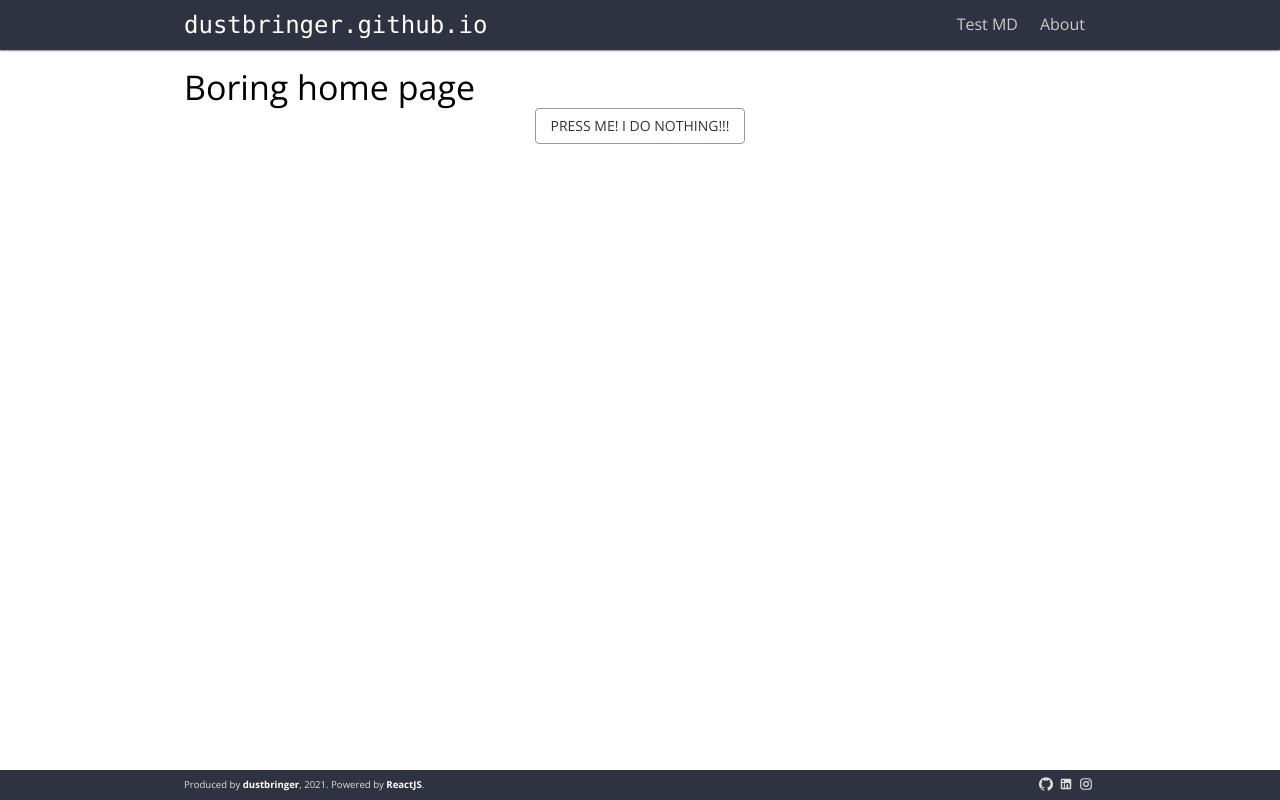
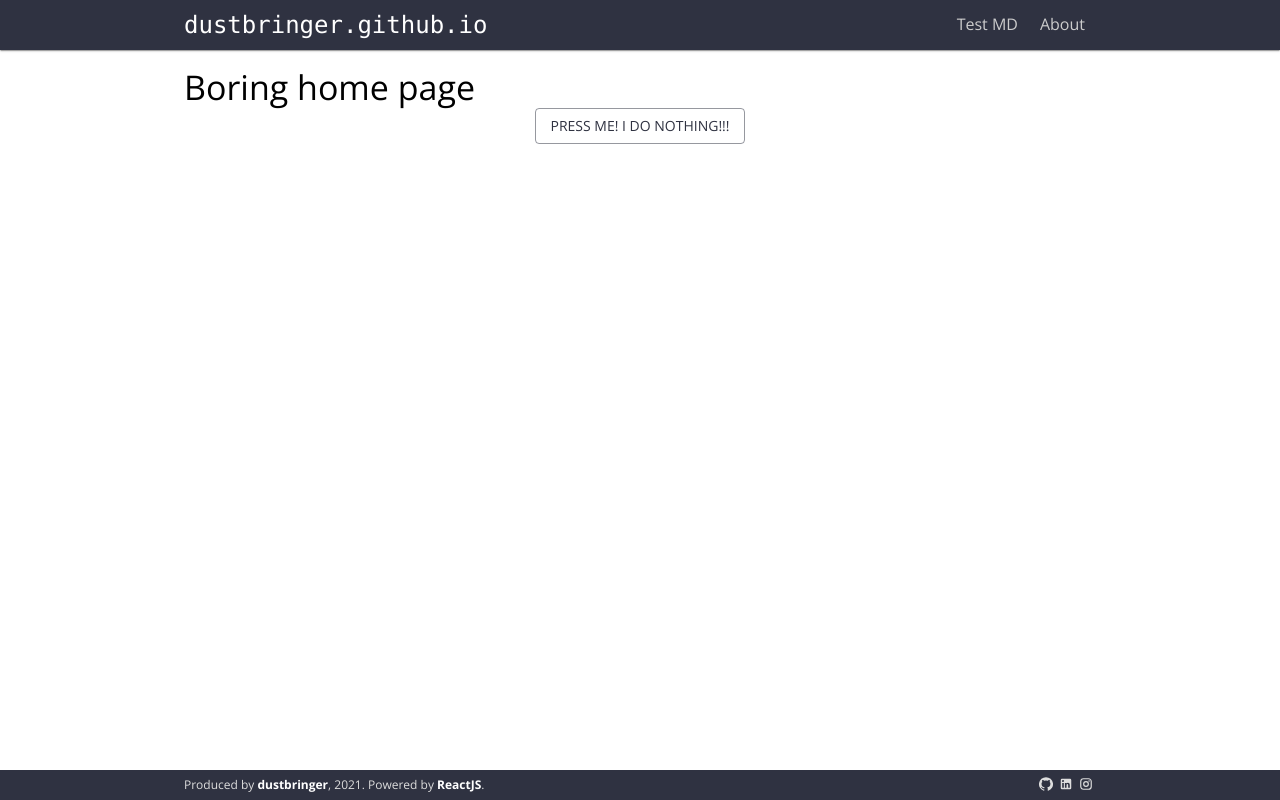
Before and after one commit to dustbringer/dustbringer.github.io, a React (Create React App) app: page /#/ in a window 1280 px wide. Built offline with nearby package versions, Linux system fonts and the light colour scheme.

Commit message:
Changed footer font size

```diff
--- a/src/components/Footer.jsx
+++ b/src/components/Footer.jsx
@@ -30,7 +30,7 @@ const useStyles = makeStyles((theme) => ({
   },
   text: {
     color: "#dddddd",
-    fontSize: "0.6rem",
+    fontSize: "0.75rem",
   },
   icon: {
     color: "#dddddd",
```
